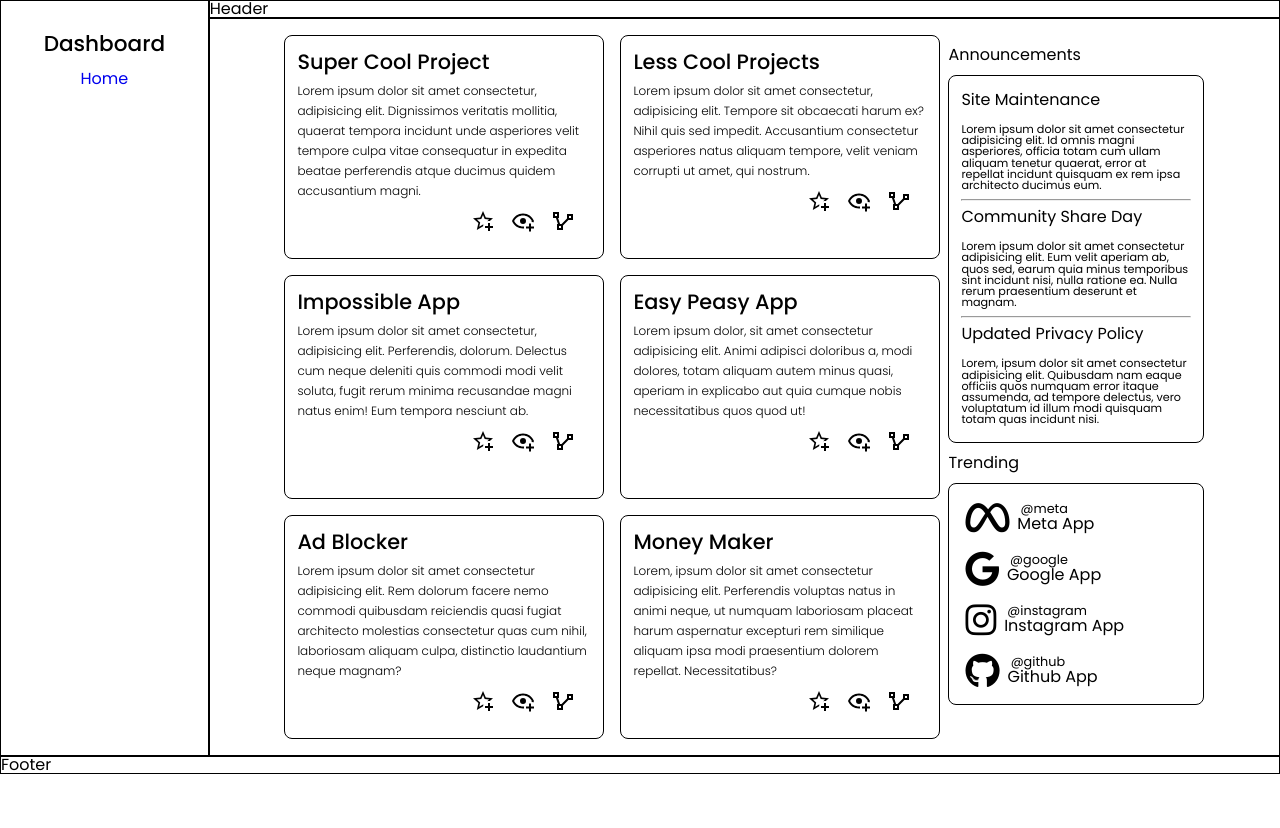
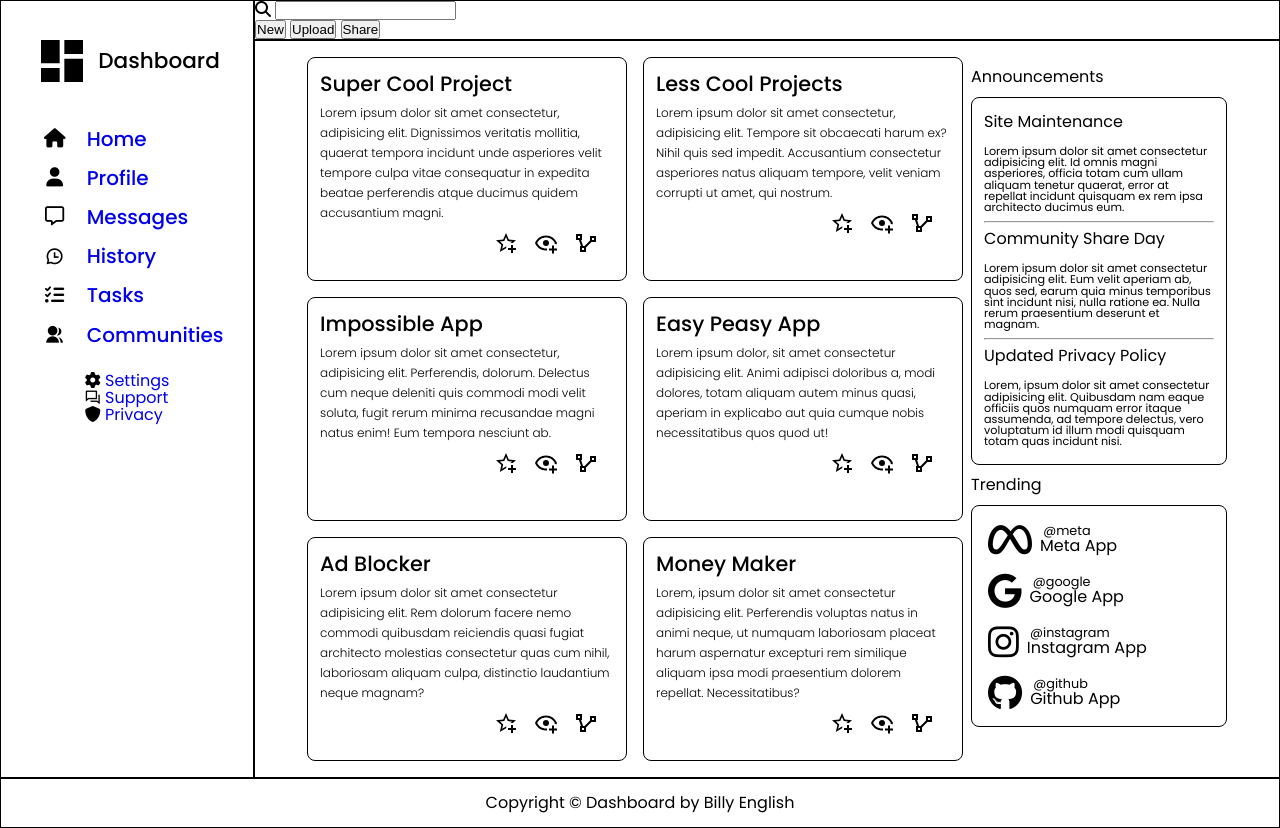
Before and after one commit to billyenglish/Admin_Dashboard, a plain HTML site: page index.html in a window 1280 px wide. Before the commit the page ends 800 px from the top, so only its background shows below. Drawn offline with nearby package versions, Linux system fonts and the light colour scheme.

Commit message:
Adding the footer to the UI

```diff
--- a/index.html
+++ b/index.html
@@ -7,11 +7,28 @@
     <link rel="stylesheet" href="./css/reset.css" type="text/css">
     <link rel="stylesheet" href="./css/style.css" type="text/css">
     <script src="https://kit.fontawesome.com/9c98ae8183.js" crossorigin="anonymous"></script>
+    <link href="https://cdn.jsdelivr.net/npm/remixicon@4.3.0/fonts/remixicon.css" rel="stylesheet" />
+    <style>
+        input {
+            max-width: 14rem;
+        }
+    </style>
 </head>
 <body>
     <div class="container">
         <header>
-            Header
+            <div>
+                <div>
+                    <i class="fa-solid fa-magnifying-glass"></i>
+                    <input type="text" name="search" id="search">
+                </div>
+
+                <div>
+                    <button>New</button>
+                    <button>Upload</button>
+                    <button>Share</button>
+                </div>
+            </div>
         </header>
         <main class="section">
             <div class="project-section">
@@ -187,21 +204,55 @@
         <aside>
             <nav>
                 <div class="logo">
+                    <img class="dashboard" src="./Icons/view-dashboard.svg" alt="Dashboard Icon">
                     <p>Dashboard</p>
                 </div>
 
+                <ul class="nav-list-top nav-list">
+                    <li>
+                        <i class="fa-solid fa-house"></i>
+                        <a href="#">Home</a>
+                    </li>
+                    <li>
+                        <i class="fa-solid fa-user"></i>
+                        <a href="#">Profile</a>
+                    </li>
+                    <li>
+                        <i class="fa-regular fa-message"></i>
+                        <a href="#">Messages</a>
+                    </li>
+                    <li>
+                        <i class="ri-chat-history-line"></i>
+                        <a href="#">History</a>
+                    </li>
+                    <li>
+                        <i class="fa-solid fa-list-check"></i>
+                        <a href="#">Tasks</a>
+                    </li>
+                    <li>
+                        <i class="ri-group-fill"></i>
+                        <a href="#">Communities</a>
+                    </li>
+                </ul>
+
                 <ul>
-                    <li><a href="#">Home</a></li>
-                    <li><a href="#"></a></li>
-                    <li><a href="#"></a></li>
-                    <li><a href="#"></a></li>
-                    <li><a href="#"></a></li>
-                    <li><a href="#"></a></li>
+                    <li>
+                        <i class="fa-solid fa-gear"></i>
+                        <a href="#">Settings</a>
+                    </li>
+                    <li>
+                        <i class="ri-question-answer-line"></i>
+                        <a href="#">Support</a>
+                    </li>
+                    <li>
+                        <i class="fa-solid fa-shield"></i>
+                        <a href="#">Privacy</a>
+                    </li>
                 </ul>
             </nav>
         </aside>
         <footer>
-            Footer
+            <p>Copyright &copy; Dashboard by Billy English</p>
         </footer>
     </div>
 </body>
```
